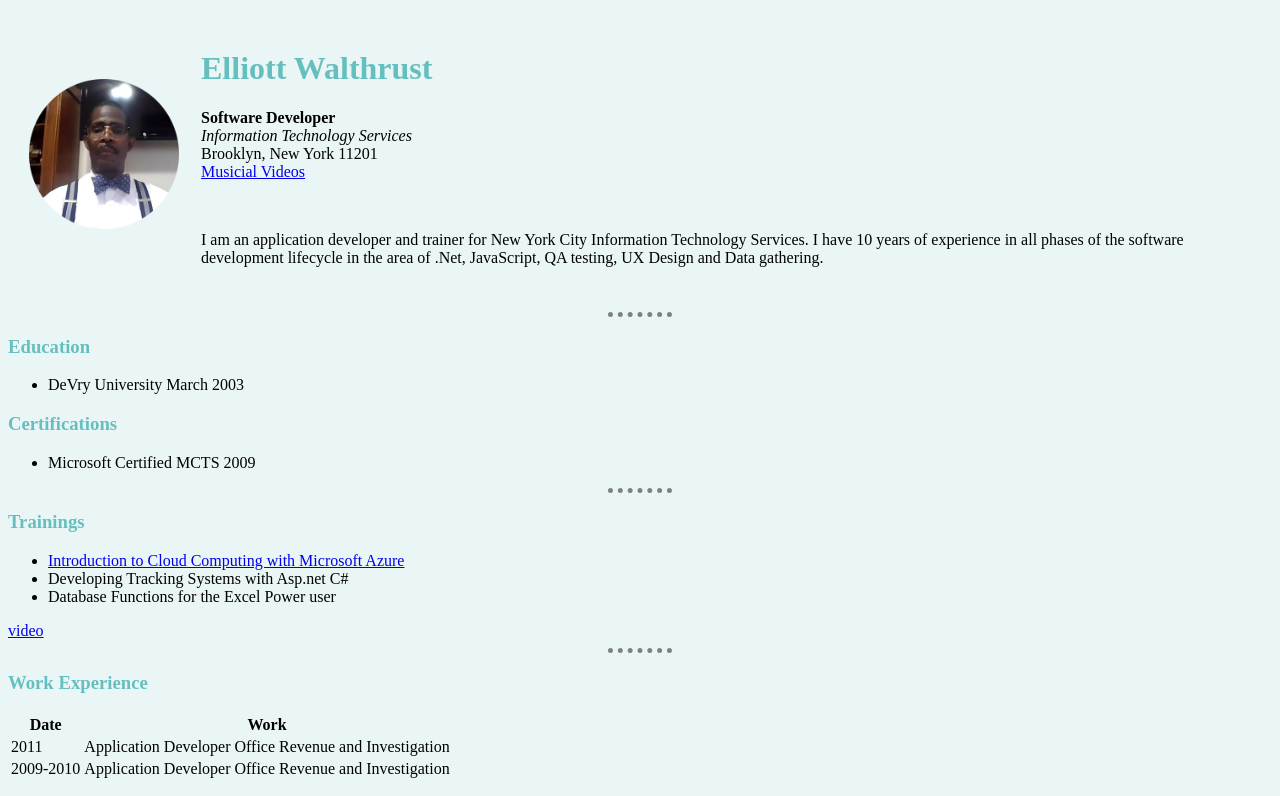
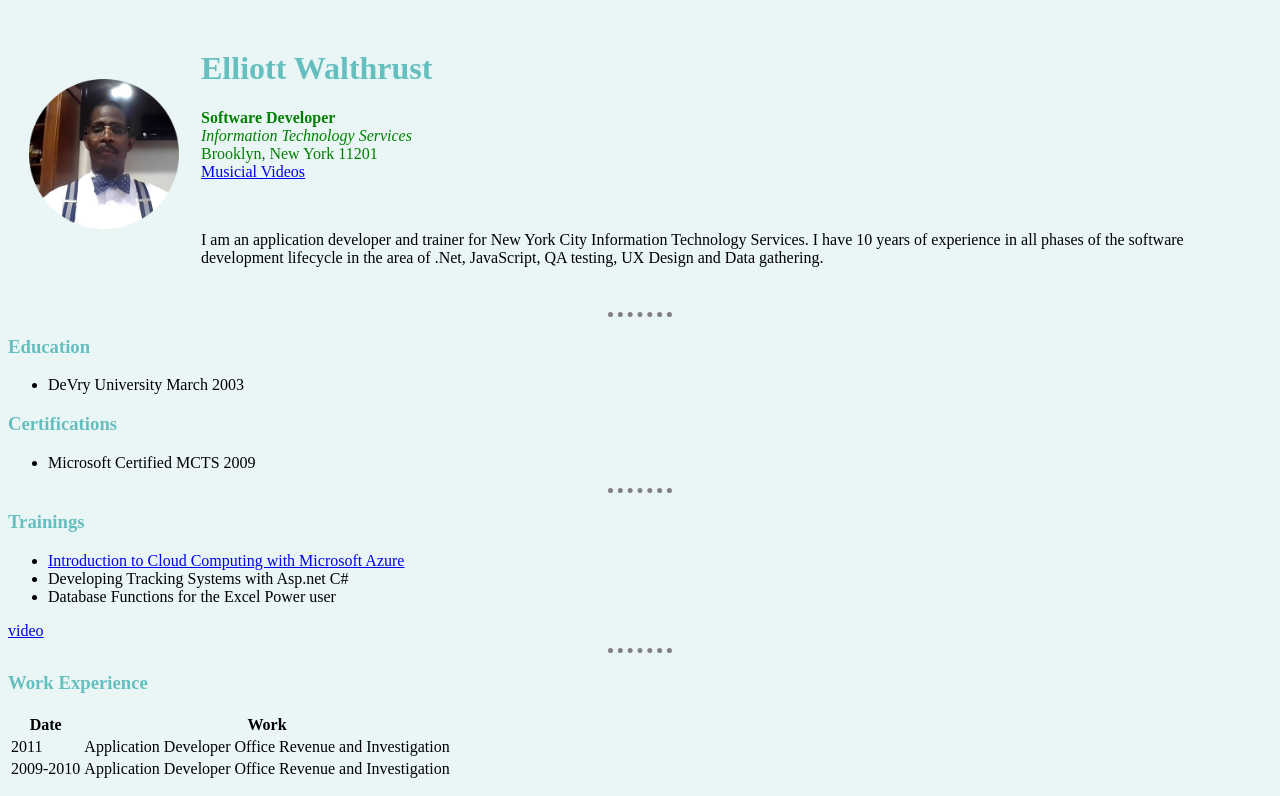
Before and after one commit to walthrustzoom/fullstack, a plain HTML site: page index.html in a window 1280 px wide. In both pictures the pointer is over the element 726 px from the left and 144 px from the top of the page. Shown: the top 796 px of the page. Drawn offline with Linux system fonts and the light colour scheme.

Commit message:
Update styles.css

```diff
--- a/styles.css
+++ b/styles.css
@@ -19,6 +19,6 @@ color:#66BFBF;
 h3{
   color: #66BFBF;
 }
-p:hovor{
+p:hover{
 color:green;
 }
```
